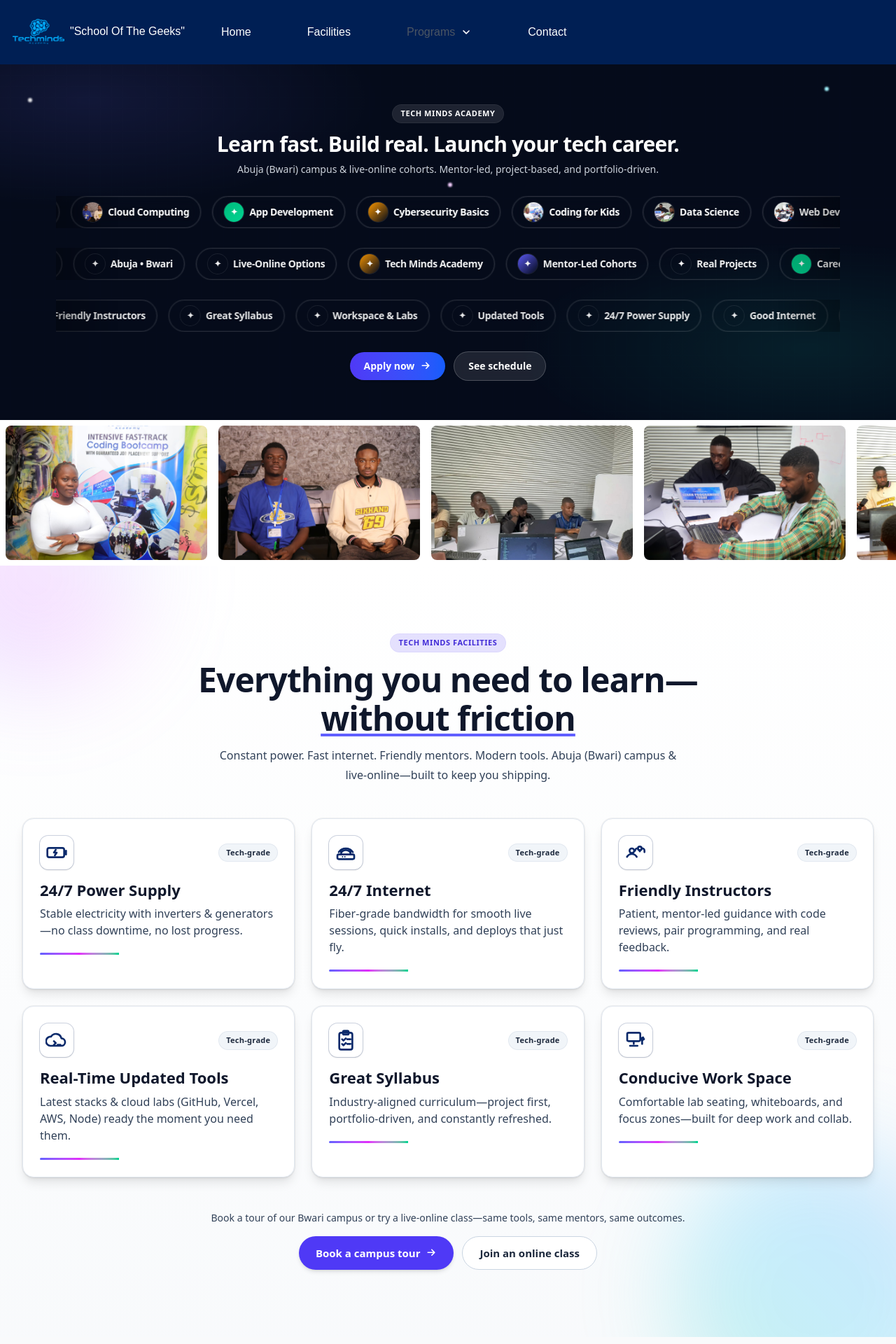
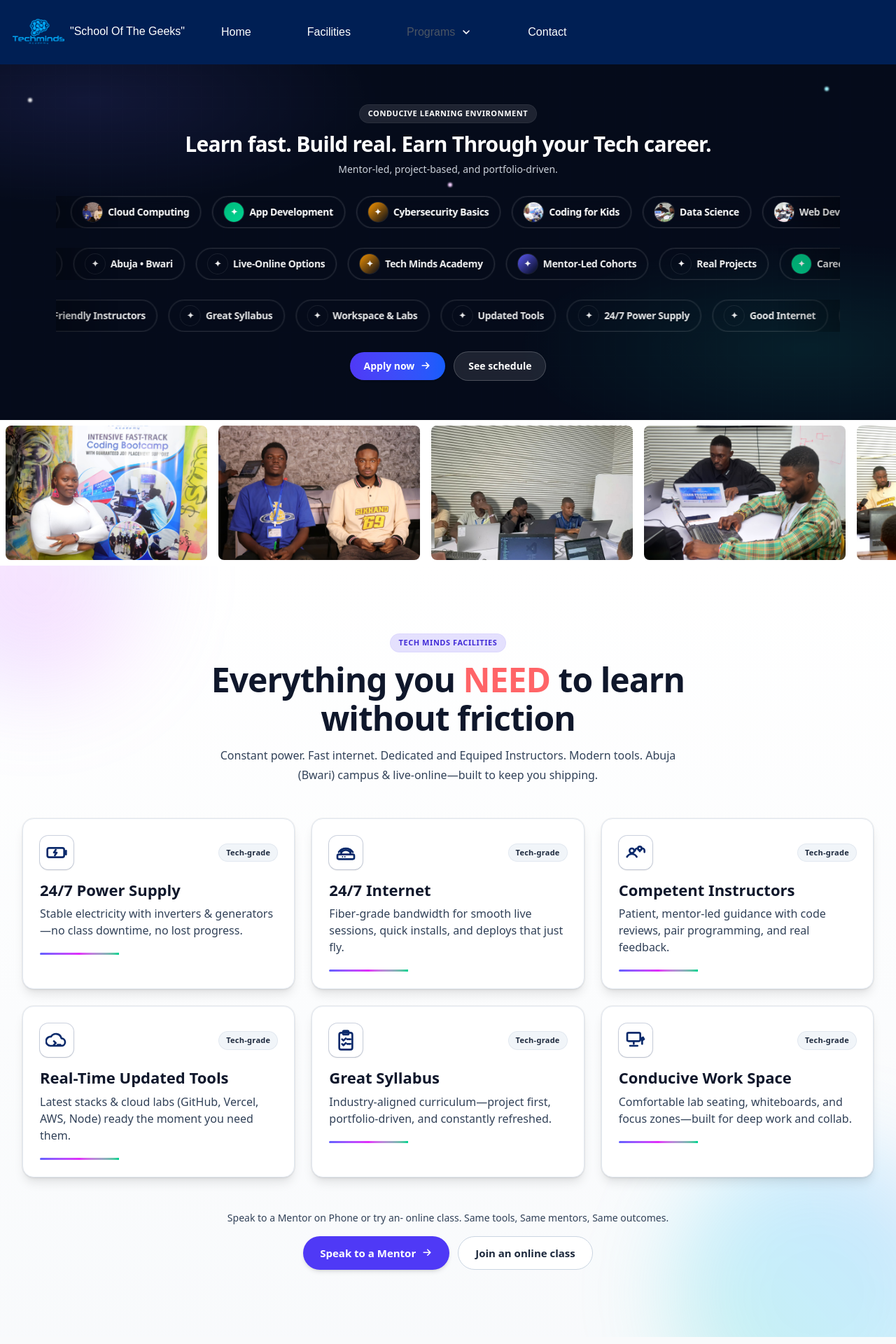
Before and after one commit to Bookofharry/Website-techminds, a React (Vite) app: page /facilities in a window 1280 px wide. Shown: the top 1920 px of the page at 70% size. Built offline with nearby package versions, Linux system fonts and the light colour scheme; a web font is replaced by a local one.

Commit message:
Done with Home Page , Treated all Errors Except Nav Bar. Waiting for Design

```diff
--- a/src/compo/footer.jsx
+++ b/src/compo/footer.jsx
@@ -1,4 +1,4 @@
-import React from 'react';
+
 import Logo from '../assets/Logo.png';
 
 const Footer = () => {
@@ -25,7 +25,7 @@
               {/* X (formerly Twitter) */}
               <li>
                 <a
-                  href="#"
+                  href="https://x.com/ACADTechMinds?t=HBukmrSZAIub1-iPsfnb6Q&s=08"
                   aria-label="Tech Minds on X"
                   title="Follow us on X"
                   className="flex items-center justify-center text-white bg-gray-800 rounded-full w-7 h-7 transition-all duration-200 hover:bg-blue-600 focus:bg-blue-600 hover:scale-110 active:scale-95 focus:outline-none focus-visible:ring-2 focus-visible:ring-blue-500/60"
@@ -39,7 +39,7 @@
               {/* Facebook */}
               <li>
                 <a
-                  href="#"
+                  href="https://www.facebook.com/share/1BdiHsz9Xf/"
                   aria-label="Facebook"
                   className="flex items-center justify-center text-white bg-gray-800 rounded-full w-7 h-7 transition-all duration-200 hover:bg-blue-600 focus:bg-blue-600 hover:scale-110 active:scale-95 focus:outline-none focus-visible:ring-2 focus-visible:ring-blue-500/60"
                 >
@@ -52,7 +52,7 @@
               {/* Instagram (modern outline) */}
               <li>
                 <a
-                  href="#"
+                  href="https://www.instagram.com/tmindsacademy?utm_source=qr&igsh=MTN5aWhneGtmbjAz"
                   aria-label="Instagram"
                   title="Follow us on Instagram"
                   className="flex items-center justify-center text-white bg-gray-800 rounded-full w-7 h-7 transition-all duration-200 hover:bg-blue-600 focus:bg-blue-600 hover:scale-110 active:scale-95 focus:outline-none focus-visible:ring-2 focus-visible:ring-blue-500/60"
@@ -75,7 +75,7 @@
               {/* GitHub */}
               <li>
                 <a
-                  href="#"
+                  href="https://github.com/Tech-Minds-Academy"
                   aria-label="GitHub"
                   className="flex items-center justify-center text-white bg-gray-800 rounded-full w-7 h-7 transition-all duration-200 hover:bg-blue-600 focus:bg-blue-600 hover:scale-110 active:scale-95 focus:outline-none focus-visible:ring-2 focus-visible:ring-blue-500/60"
                 >
--- a/src/compo/kidsachievements.jsx
+++ b/src/compo/kidsachievements.jsx
@@ -40,7 +40,7 @@
       ),
     },
     {
-      title: "Friendly Instructors",
+      title: "Competent Instructors",
       desc: "Patient, mentor-led guidance with code reviews, pair programming, and real feedback.",
       icon: (
         <svg viewBox="0 0 24 24" className={iconCls} aria-hidden {...stroke}>
@@ -115,10 +115,10 @@
             Tech Minds Facilities
           </span>
           <h2 className="mt-3 text-[28px] leading-[1.15] font-black tracking-[-0.02em] text-slate-900 sm:text-4xl xl:text-5xl dark:text-white">
-            Everything you need to learn—<span className="underline decoration-4 underline-offset-4 decoration-indigo-500">without friction</span>
+            Everything you <span className="text-red-400">NEED</span> to learn without friction
           </h2>
           <p className="mx-auto mt-3 max-w-2xl text-[15.5px] leading-7 text-slate-700 sm:text-base dark:text-slate-300">
-            Constant power. Fast internet. Friendly mentors. Modern tools. Abuja (Bwari) campus & live-online—built to keep you shipping.
+            Constant power. Fast internet. Dedicated and Equiped Instructors. Modern tools. Abuja (Bwari) campus & live-online—built to keep you shipping.
           </p>
         </div>
 
@@ -161,20 +161,21 @@
         {/* CTA — unchanged */}
         <div className="mx-auto mt-10 max-w-3xl text-center sm:mt-12">
           <p className="text-[14.5px] text-slate-700 dark:text-slate-300 sm:text-sm">
-            Book a tour of our Bwari campus or try a live-online class—same tools, same mentors, same outcomes.
+            Speak to a Mentor on Phone or try an- online class.
+             Same tools, Same mentors, Same outcomes.
           </p>
           <div className="mt-4 flex flex-col items-stretch justify-center gap-3 sm:flex-row">
             <a
               href="tel:+2348147328332"
               className="inline-flex w-full items-center justify-center rounded-full bg-indigo-600 px-6 py-3 text-[15px] font-extrabold text-white shadow-md transition-all hover:bg-indigo-500 hover:shadow-lg focus:outline-none focus:ring-2 focus:ring-indigo-500 sm:w-auto"
             >
-              Book a campus tour
+              Speak to a Mentor
               <svg className="ml-2 h-4 w-4" viewBox="0 0 20 20" fill="currentColor" aria-hidden>
                 <path d="M10.293 3.293a1 1 0 011.414 0l5 5a.997.997 0 01.083 1.32l-.083.094-5 5a1 1 0 01-1.497-1.32l.083-.094L13.585 10H4a1 1 0 01-.117-1.993L4 8h9.585l-3.292-3.293a1 1 0 010-1.414z" />
               </svg>
             </a>
             <a
-              href="#join-online"
+              href="https://youtube.com/@techmindsacademy?si=Ax1CrghyAPFT4KZq"
               className="inline-flex w-full items-center justify-center rounded-full border border-slate-300 bg-white px-6 py-3 text-[15px] font-extrabold text-slate-800 transition-all hover:bg-slate-100 dark:border-slate-700 dark:bg-slate-900 dark:text-slate-200 sm:w-auto"
             >
               Join an online class
--- a/src/compo/show.jsx
+++ b/src/compo/show.jsx
@@ -107,13 +107,13 @@
         {/* headline */}
         <div className="mx-auto max-w-3xl text-center">
           <span className="inline-flex items-center rounded-full bg-white/10 px-3 py-1 text-[11px] font-semibold uppercase tracking-wider ring-1 ring-white/15">
-            Tech Minds Academy
+            Conducive learning environment
           </span>
           <h2 className="mt-3 text-2xl font-extrabold leading-tight tracking-tight sm:text-3xl">
-            Learn fast. Build real. Launch your tech career.
+            Learn fast. Build real. Earn Through your Tech career.
           </h2>
           <p className="mx-auto mt-2 max-w-2xl text-sm text-slate-200/90">
-            Abuja (Bwari) campus & live-online cohorts. Mentor-led, project-based, and portfolio-driven.
+            Mentor-led, project-based, and portfolio-driven.
           </p>
         </div>
 
```
Also changed, not shown: src/pages/syllabus.jsx (added).
